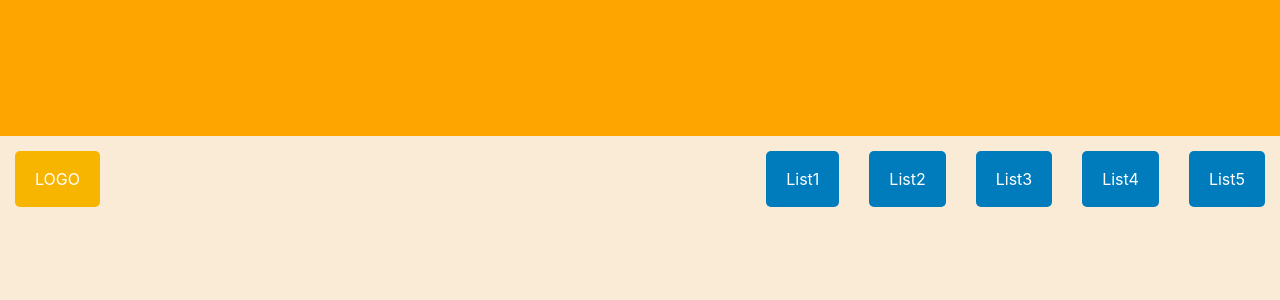
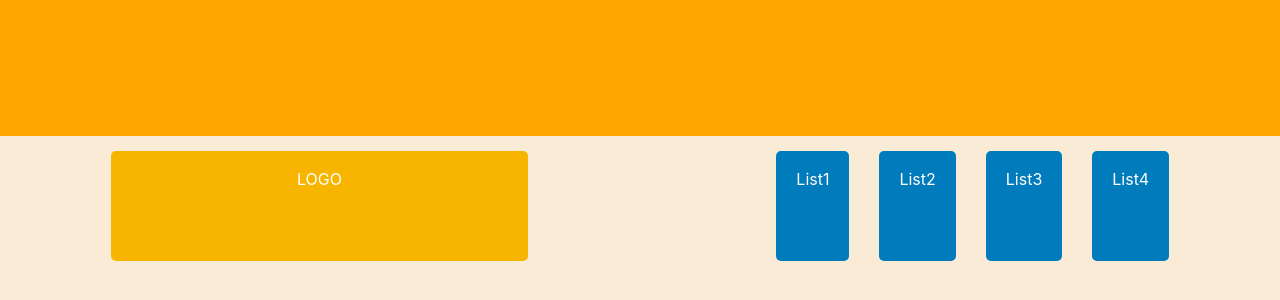
Before and after one commit to Cherry0202/Watarium, a Nuxt app: page / in a window 1280 px wide. Shown: the part 944-1244 px from the top of the page. Built offline with nearby package versions, Linux system fonts and the light colour scheme.

Commit message:
[update] nav in the top

```diff
--- a/components/Nav.vue
+++ b/components/Nav.vue
@@ -6,7 +6,6 @@
       <li><a href="#">List2</a></li>
       <li><a href="#">List3</a></li>
       <li><a href="#">List4</a></li>
-      <li><a href="#">List5</a></li>
     </ul>
   </nav>
 </template>
@@ -25,7 +24,7 @@ export default {
 }
 
 nav {
-  max-width: 1280px;
+  max-width: 85vw;
   margin: auto;
   padding: 0;
 
@@ -43,11 +42,14 @@ nav {
       line-height: 1;
       color: #fff;
       background: #007bbb;
+      height: 110px;
+      /*width: 417px;*/
     }
 
     li:first-child {
       margin-right: auto;
       background: #f8b500;
+      width: 417px;
     }
 
     li a {
--- a/components/Top.vue
+++ b/components/Top.vue
@@ -1,10 +1,13 @@
 <template>
-  <div class="top-wrapper"></div>
+  <div class="top-wrapper">
+    <Nav />
+  </div>
 </template>
 
 <script>
+import Nav from './Nav'
 export default {
-  name: 'Top'
+  components: { Nav }
 }
 </script>
 
```
